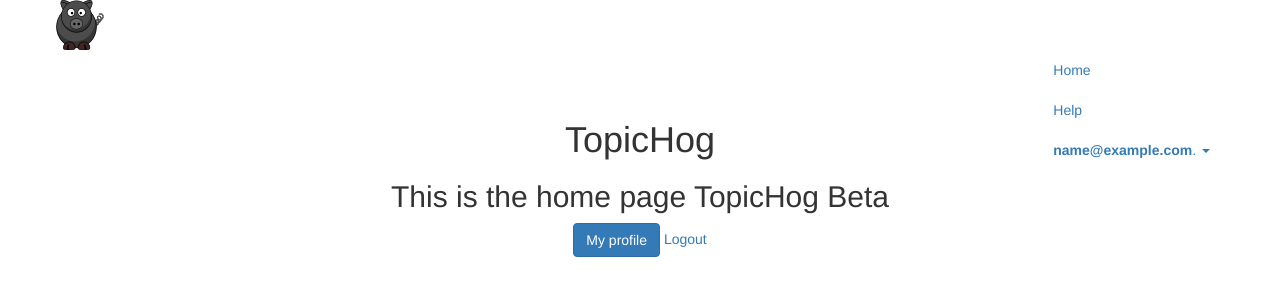
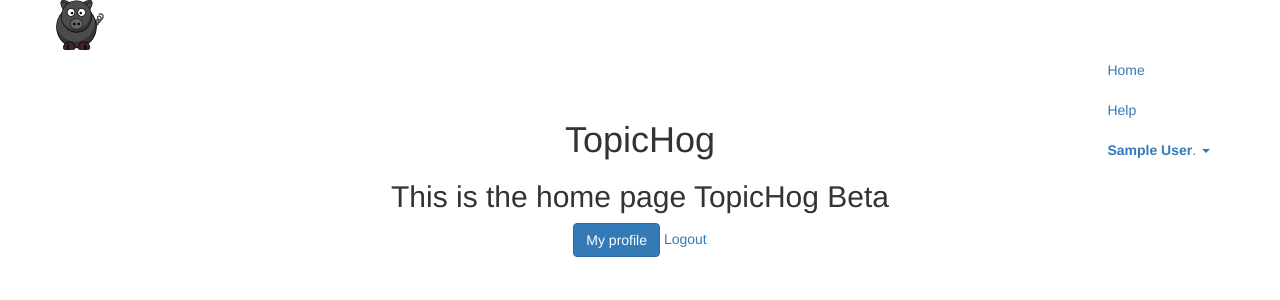
Before and after one commit to Xifip/topichog, a Rails app: page / in a window 1280 px wide. Shown: the top 300 px of the page. Run offline with Rails 7, Linux system fonts and the light colour scheme; the visitor is signed in with stand-in values (Sample User, id 1); style sheets or scripts are compiled from the project's sources; parts of the project's set-up code (start-up, migrations or seed data) failed here and were passed over; some libraries are stand-ins or nearby versions.

Commit message:
application.html.haml

```diff
--- a/app/views/layouts/application.html.haml
+++ b/app/views/layouts/application.html.haml
@@ -25,11 +25,11 @@
                     %li.dropdown
                       %a.dropdown-toggle{"data-toggle" => "dropdown", :href => "#"}
                         = succeed "." do
-                          %strong= current_user.email
+                          %strong= current_user.name
                         %b.caret
                       %ul.dropdown-menu
                         %li
-                          = link_to 'Edit profile', edit_user_registration_path
+                          = link_to 'Edit account', edit_user_registration_path
                           \#{link_to "Logout", destroy_user_session_path, method: :delete}
                   - else
                     %li
```
